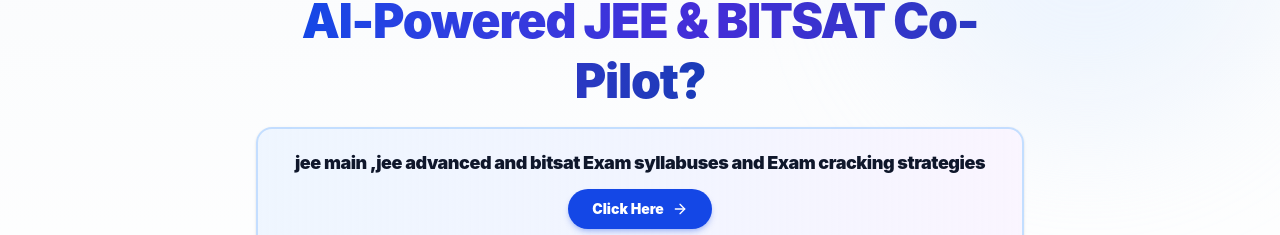
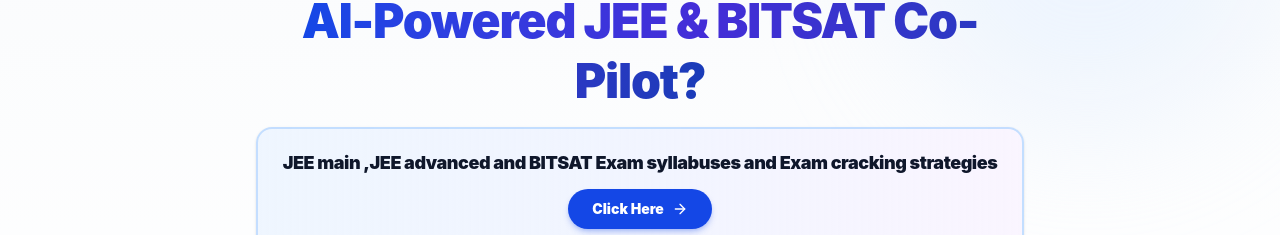
Before and after one commit to Pooja20004/rankpilot-webpage, a React (Vite) app: page / in a window 1280 px wide. Shown: the part 1283-1518 px from the top of the page. Built offline with nearby package versions, Linux system fonts and the light colour scheme.

Commit message:
Update line text to 'JEE main ,JEE advanced and BITSAT Exam syllabuses and Exam cracking strategies'

```diff
--- a/src/components/AboutSection.tsx
+++ b/src/components/AboutSection.tsx
@@ -44,7 +44,7 @@
           {/* User Requested: Syllabus & Exam Cracking Strategies Line & Click Here Button */}
           <div className="p-4 sm:p-5 rounded-2xl bg-gradient-to-r from-blue-50 via-indigo-50/80 to-purple-50 border-2 border-blue-200/90 shadow-sm my-3 space-y-2">
             <p className="text-base sm:text-lg font-black text-slate-900 tracking-tight">
-              jee main ,jee advanced and bitsat Exam syllabuses and Exam cracking strategies
+              JEE main ,JEE advanced and BITSAT Exam syllabuses and Exam cracking strategies
             </p>
             <div className="pt-1">
               <button
--- a/src/components/ExamResourcesPage.tsx
+++ b/src/components/ExamResourcesPage.tsx
@@ -55,7 +55,7 @@
               Official 2027
             </span>
             <span className="font-semibold truncate">
-              JEE Main, JEE Advanced & BITSAT Exam Syllabuses and Exam Cracking Strategies
+              JEE main ,JEE advanced and BITSAT Exam syllabuses and Exam cracking strategies
             </span>
           </div>
           <div className="flex items-center gap-3 shrink-0">
@@ -144,9 +144,9 @@
           </div>
 
           <h1 className="text-2xl sm:text-4xl lg:text-5xl font-black tracking-tight leading-tight max-w-4xl mx-auto">
-            JEE Main, JEE Advanced and BITSAT <br className="hidden sm:inline" />
+            JEE main ,JEE advanced and BITSAT <br className="hidden sm:inline" />
             <span className="text-transparent bg-clip-text bg-gradient-to-r from-blue-400 via-indigo-300 to-amber-300">
-              Exam Syllabuses & Exam Cracking Strategies
+              Exam syllabuses and Exam cracking strategies
             </span>
           </h1>
 
```
